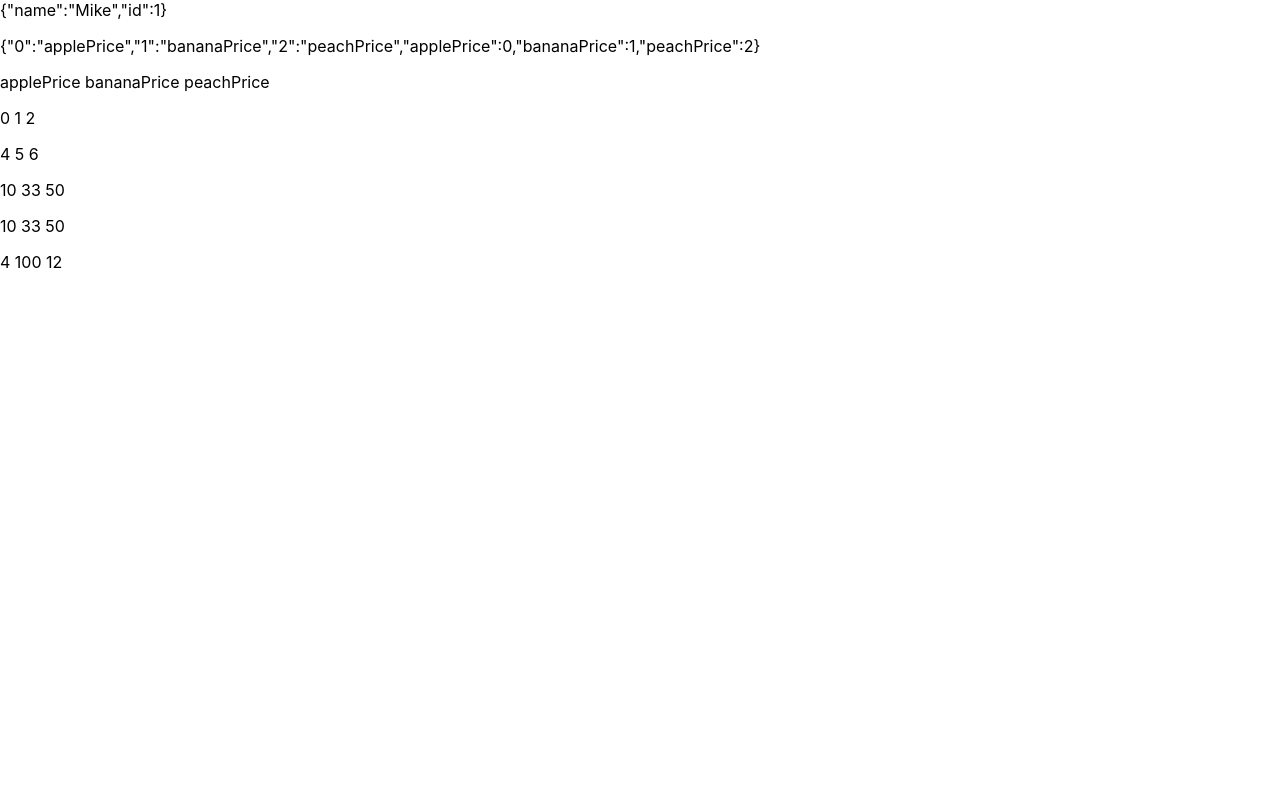
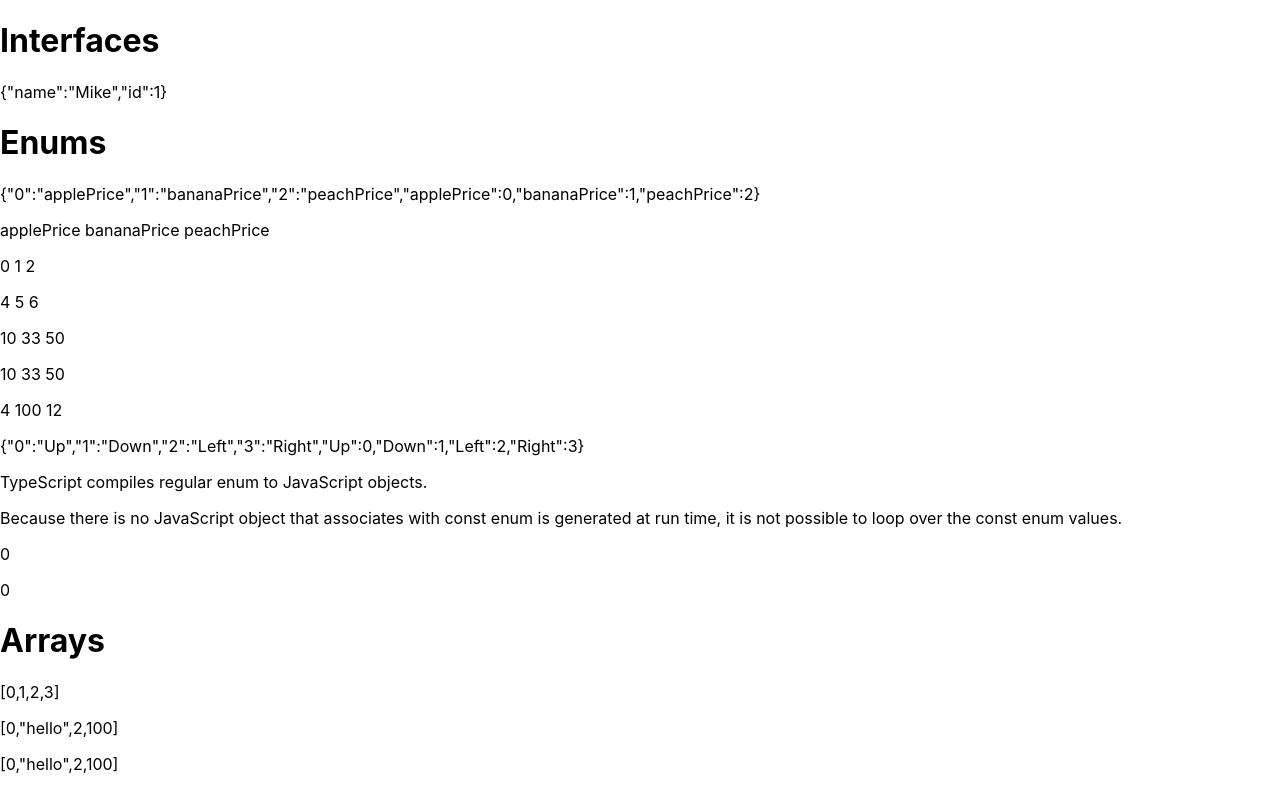
Before and after one commit to MikeNotu/in-depth-typescript, a React (Create React App) app: page / in a window 1280 px wide. Built offline with nearby package versions, Linux system fonts and the light colour scheme.

Commit message:
Typescript Arrays

```diff
--- a/package.json
+++ b/package.json
@@ -1,5 +1,6 @@
 {
   "name": "in-depth-typescript",
+  "homepage": "http://mikenotu.github.io/in-depth-typescript/",
   "version": "0.1.0",
   "private": true,
   "dependencies": {
@@ -18,6 +19,8 @@
   },
   "scripts": {
     "start": "react-scripts start",
+    "predeploy": "npm run build",
+    "deploy": "gh-pages -d build",
     "build": "react-scripts build",
     "test": "react-scripts test",
     "eject": "react-scripts eject"
@@ -39,5 +42,8 @@
       "last 1 firefox version",
       "last 1 safari version"
     ]
+  },
+  "devDependencies": {
+    "gh-pages": "^4.0.0"
   }
 }
--- a/src/App.tsx
+++ b/src/App.tsx
@@ -1,11 +1,16 @@
+import ArraysComponent from "./components/ArraysComponent";
 import EnumsComponent from "./components/EnumsComponent";
-import InterfaceComponent from "./components/InterfaceComponent";
+import InterfacesComponent from "./components/InterfacesComponent";
 
 function App() {
   return (
     <div>
-      <InterfaceComponent />
+      <h1>Interfaces</h1>
+      <InterfacesComponent />
+      <h1>Enums</h1>
       <EnumsComponent />
+      <h1>Arrays</h1>
+      <ArraysComponent />
     </div>
   );
 }
--- /dev/null
+++ b/src/components/ArraysComponent.tsx
@@ -0,0 +1,31 @@
+const ArraysComponent = () => {
+  let numbers = [0, 1, 2, 3];
+
+  // WORKS
+  // numbers.push(20);
+
+  // Won't Work
+  // numbers.push("hello");
+
+  let mixed = [0, "hello", 2, 100];
+  // WORKS
+  // mixed.push(20);
+
+  // WORKS
+  // mixed.push("hello");
+
+  // Won't Work
+  // mixed.push(true);
+
+  let mixedNew: (string | number)[] = [0, "hello", 2, 100];
+
+  return (
+    <div>
+      <p>{JSON.stringify(numbers)}</p>
+      <p>{JSON.stringify(mixed)}</p>
+      <p>{JSON.stringify(mixedNew)}</p>
+    </div>
+  );
+};
+
+export default ArraysComponent;
--- a/src/components/EnumsComponent.tsx
+++ b/src/components/EnumsComponent.tsx
@@ -36,6 +36,19 @@ const EnumsComponent = () => {
   // This Won't work because it's a read only property, because "as const" was added.
   // FifthPrices.applePrice = 100;
 
+  enum Direction {
+    Up,
+    Down,
+    Left,
+    Right,
+  }
+  const enum constDirection {
+    Up,
+    Down,
+    Left,
+    Right,
+  }
+
   return (
     <div>
       <p>{`${JSON.stringify(FirstPrices)}`}</p>
@@ -45,6 +58,17 @@ const EnumsComponent = () => {
       <p>{`${ThirdPrices.applePrice} ${ThirdPrices.bananaPrice} ${ThirdPrices.peachPrice}`}</p>
       <p>{`${FourthPrices.applePrice} ${FourthPrices.bananaPrice} ${FourthPrices.peachPrice}`}</p>
       <p>{`${FifthPrices.applePrice} ${FifthPrices.bananaPrice} ${FifthPrices.peachPrice}`}</p>
+      <p>{`${JSON.stringify(Direction)}`}</p>
+      <p>TypeScript compiles regular enum to JavaScript objects.</p>
+      <p>
+        Because there is no JavaScript object that associates with const enum is
+        generated at run time, it is not possible to loop over the const enum
+        values.
+      </p>
+      {/* This won't work */}
+      {/* <p>{`${JSON.stringify(constDirection)}`}</p> */}
+      <p>{`${JSON.stringify(Direction.Up)}`}</p>
+      <p>{`${JSON.stringify(constDirection.Up)}`}</p>
     </div>
   );
 };
--- a/src/components/InterfaceComponent.tsx
+++ b/src/components/InterfacesComponent.tsx
@@ -1,4 +1,4 @@
-const InterfaceComponent = () => {
+const InterfacesComponent = () => {
   interface User {
     name: string;
     id: number;
@@ -12,4 +12,4 @@ const InterfaceComponent = () => {
   return <div>{JSON.stringify(Mike)}</div>;
 };
 
-export default InterfaceComponent;
+export default InterfacesComponent;
```
Also changed, not shown: 1 other file (tests, documents, lock files or other folders).
